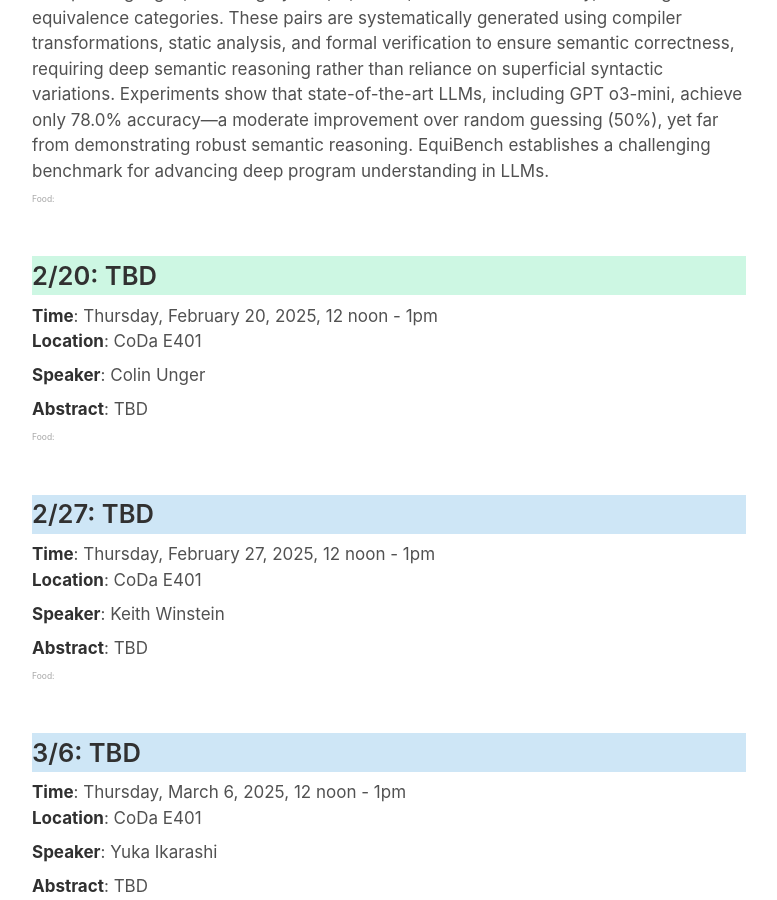
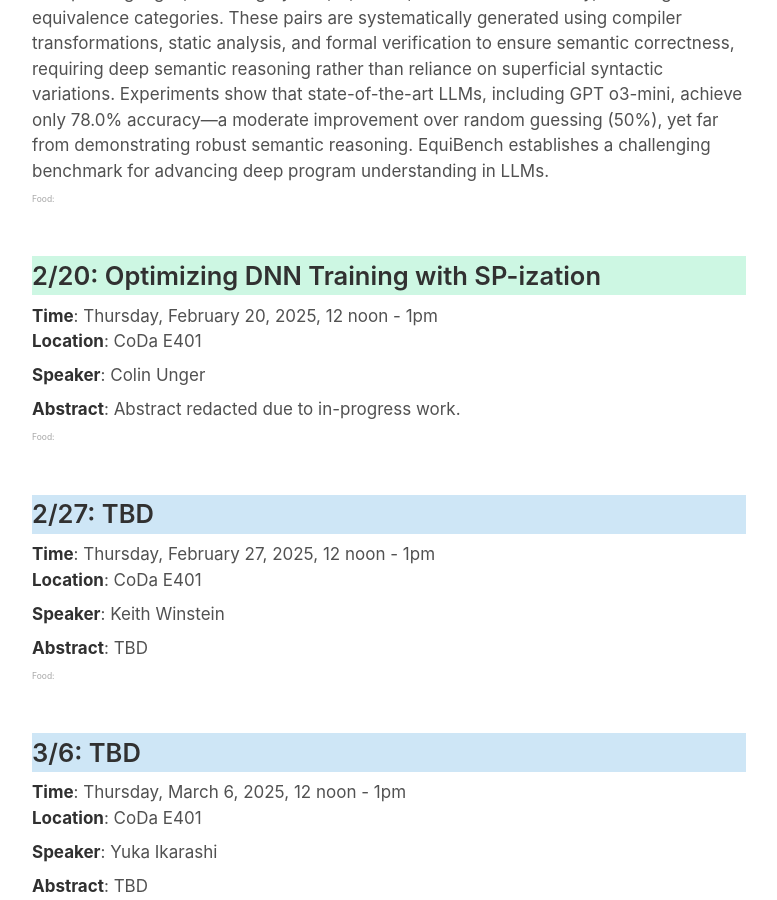
Before and after one commit to software-research-lunch/software-research-lunch.github.io, a Jekyll site: the page built from index.html, in a window 1280 px wide and 900 px high, scrolled down 3542 px. Shown: the whole window, without its empty margins (251-1028 px from the left). Built offline with Jekyll 4.4.1, drawn with Linux system fonts in a browser that asks for light colours.

Commit message:
_data: updates for colin

```diff
--- a/_data/schedule.yml
+++ b/_data/schedule.yml
@@ -80,10 +80,10 @@ all aspects of explicit data movement and asynchronous computation from applicat
       speaker: "Anjiang Wei"
       bio: "I'm Anjiang Wei, a PhD student in Computer Science at Stanford University, guided by Alex Aiken. My research focuses on Large Language Models (LLMs) for code, benchmarking, and LLM agents. I'm also interested in high-performance computing, software engineering, and compilers."
     - date: "2025-2-20"
-      abstract: "TBD"
-      title: "TBD"
+      abstract: "Abstract redacted due to in-progress work."
+      title: "Optimizing DNN Training with SP-ization"
       speaker: "Colin Unger"
-      bio: "TBD"
+      bio: "Colin Unger is a fifth year PhD student at Stanford advised by Alex Aiken. He received his bachelor's degree from UC Santa Barbara, where he worked with Giovanni Vigna and Christopher Kruegel on binary analysis. He is broadly interested in compilers, program analysis, and optimization, especially in emerging applications such as deep learning."
     - date: "2025-2-27"
       abstract: "TBD"
       title: "TBD"
```
